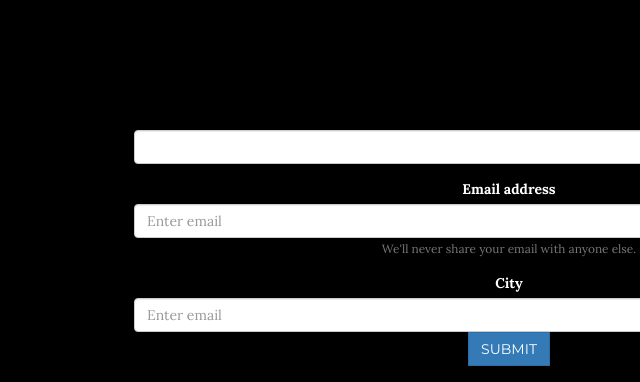
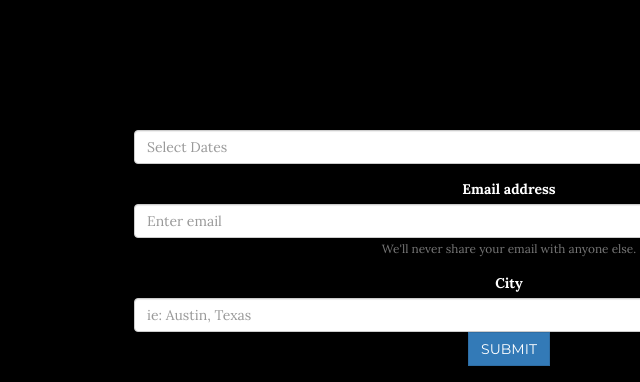
Before and after one commit to brianpatrickhummel/stay-play, a website: page index.html in a window 1280 px wide. Shown: the part 920-1302 px from the top of the page, 131-771 px from the left. Drawn offline with nearby package versions, Linux system fonts and the light colour scheme; some packages are replaced by stand-ins of ours.

Commit message:
added places holders in textbox

```diff
--- a/index.html
+++ b/index.html
@@ -86,7 +86,7 @@
                 <form>
                 <div class="form-group">
                 <div class='input-group date' id='datetimepicker1'>
-                    <input type='text' class="form-control" />
+                    <input type='text' class="form-control" placeholder="Select Dates" />
                     <span class="input-group-addon">
                         <span class="glyphicon glyphicon-calendar"></span>
                     </span>
@@ -99,7 +99,7 @@
                         </div>
                         <div>
                         <label for="exampleCity">City</label>
-                        <input type="text" class="form-control" id="exampleCity" aria-describedby="emailHelp" placeholder="Enter email">
+                        <input type="text" class="form-control" id="exampleCity" aria-describedby="emailHelp" placeholder="ie: Austin, Texas">
                     </div>
                      <button type="submit" class="btn btn-primary" id="userInputBtn">Submit</button>
                    <!--  <div class="form-group">
```
